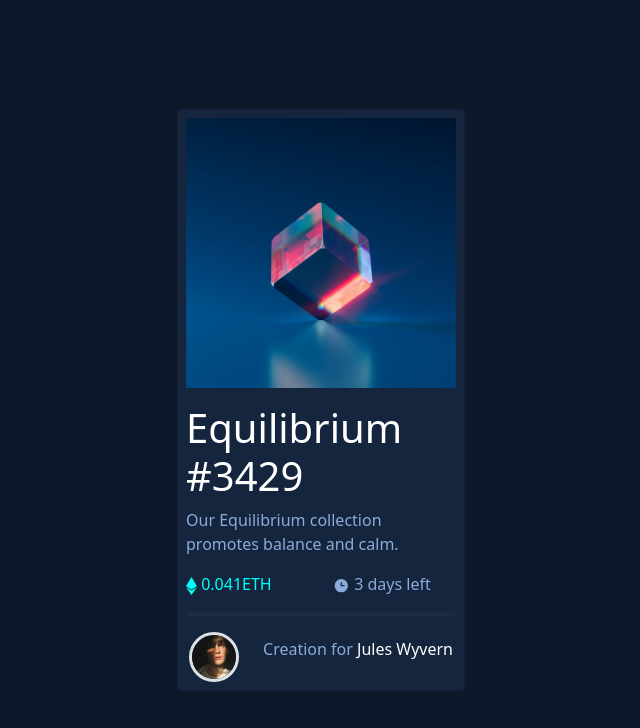
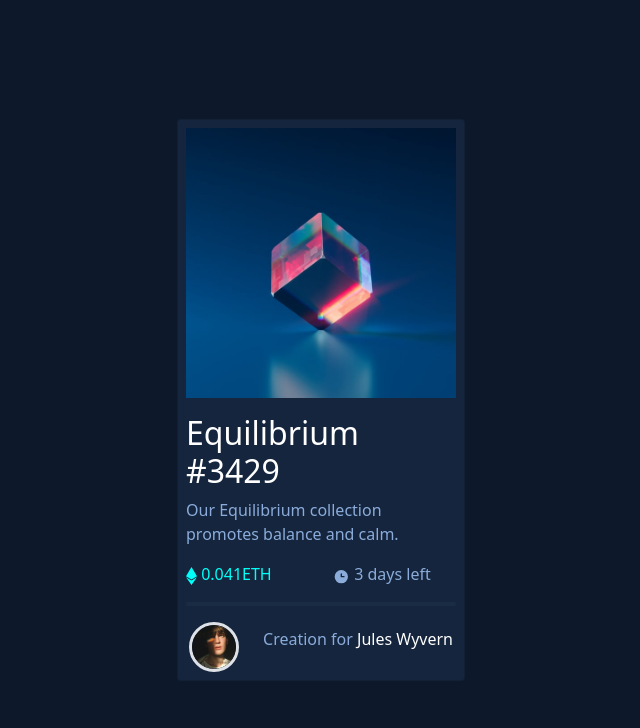
Before and after one commit to ManyVH/CardETH, a plain HTML site: page CardFinal/index.html in a window 1280 px wide. Shown: the whole page, without its empty margins (319-959 px from the left). Drawn offline with nearby package versions, Linux system fonts and the light colour scheme.

Commit message:
Update index.html

```diff
--- a/CardFinal/index.html
+++ b/CardFinal/index.html
@@ -17,7 +17,7 @@
             <img src="Img/image-equilibrium.jpg" alt="" class="p-2 imagen">
 
             <div class="card-body p-2">
-                <div class="card-tittle text-white fs-2"> <h1 class="texto-re">Equilibrium #3429</h1></div>
+                <div class="card-tittle text-white "> <h1 class="texto-re fs-2">Equilibrium #3429</h1></div>
                     <p class="card-text texto-color">Our Equilibrium collection promotes balance and calm.</p>
                     <div class="row">
                         <div class="col-6">
```
